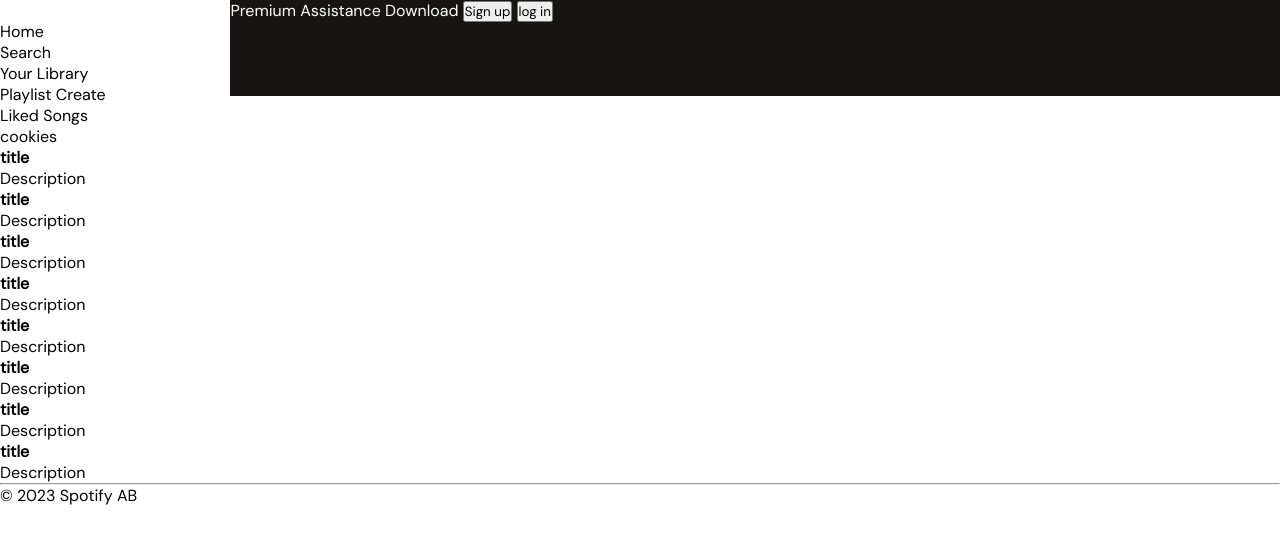
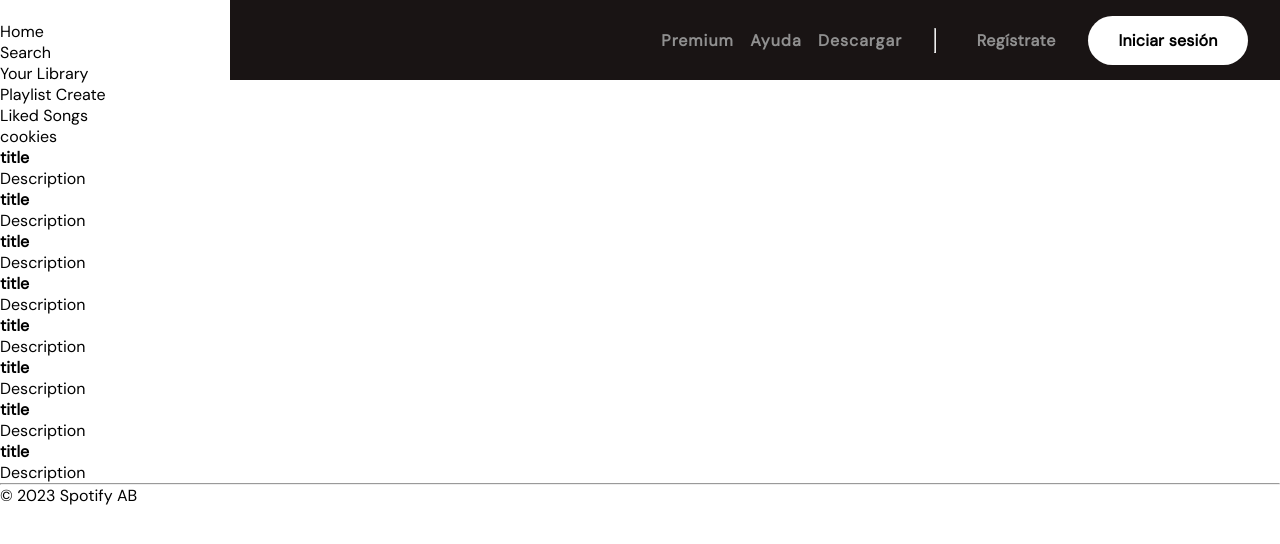
Before and after one commit to DuvanArwenLazar/dusmusic, a PHP site: page / in a window 1280 px wide. Shown: the top 544 px of the page. Run offline with PHP 8.4, Linux system fonts and the light colour scheme.

Commit message:
Navbar Completed

```diff
--- a/Public/Css/index.css
+++ b/Public/Css/index.css
@@ -5,6 +5,7 @@
     --color2: #FFFFFF;
     --color3: #191414;
     --altColor: #535353;
+    --altColor2: #909090;
 }
 
 * {
@@ -14,15 +15,67 @@
     font-family: 'DM Sans', sans-serif;
 }
 
-/* Nav Styles */
+/* --- Nav Styles --- */
 nav {
+    display: flex;
+    align-items: center;
+    justify-content: flex-end;
+
     position: absolute;
     right: 0;
     width: 82%;
-    height: 12%;
+    height: 10%;
 
     background-color: var(--color3);
     color: #fff;
 }
 
 li { display: inline-block; }
+
+.hr { transform: rotate(180deg); }
+
+.line {
+    transform: rotate(180deg);
+    position: relative;
+    margin: 0 24px;
+    height: 25px;
+    top: -7px;
+}
+
+/* Nav Buttons */
+.btn, .t-desc { font-weight: bold; }
+
+.btn {
+    margin-left: 12px;
+    letter-spacing: 0.5px;
+}
+
+.t-desc {
+    position: relative;
+    left: 12px;
+    margin-left: -4px;
+    letter-spacing: 1px;
+}
+
+.btn-login {
+    margin-right: 32px;
+    background-color: var(--color2);
+    color: #000;
+    padding: 14px;
+    border: none;
+    border-radius: 36px;
+    min-width: 160px;
+    font-size: 16px;
+    letter-spacing: 0.2px;
+}
+
+.btn-register, .t-desc {
+    background: none;
+    color: var(--altColor2);
+    margin-right: 16px;
+}
+
+a {text-decoration: none;}
+.btn:hover, .t-desc:hover { transform: scale(1.04, 1.04); }
+.btn-login:hover { opacity: .95; }
+.btn-register:hover, .t-desc:hover { color: var(--color2); }
--- a/index.html
+++ b/index.html
@@ -1,5 +1,5 @@
 <!DOCTYPE html>
-<html lang="en">
+<html lang="es">
 <head>
     <meta charset="UTF-8">
     <meta http-equiv="X-UA-Compatible" content="IE=edge">
@@ -14,17 +14,16 @@
         <p>Lorem, ipsum dolor sit amet consectetur adipisicing elit. At animi commodi laboriosam assumenda velit voluptates.</p>
         <button> Sign up for free </button>
     </div> -->
-    <div class="line"></div>
 
     <nav class="nav">
         <div class="text">
             <ul>
-                <li><p class="t-desc"> Premium </p></li>
-                <li><p class="t-desc"> Assistance </p></li>
-                <li><p class="t-desc"> Download </p></li>
-                <!-- <li><hr class="line"></li> -->
-                <li><button class="btn btn-register"> Sign up </button></li>
-                <li><button class="btn btn-login"> log in </button></li>
+                <li><a href="#"><p class="t-desc"> Premium </p></li></a>
+                <li><a href="#"><p class="t-desc"> Ayuda </p></li></a>
+                <li><a href="#"><p class="t-desc"> Descargar </p></li></a>
+                <li class="hr"><hr class="line"></li>
+                <li><a href="#"><p class="btn btn-register"> Regístrate </p></li></a>
+                <button class="btn btn-login"> Iniciar sesión </button>
             </ul>
 
         </div>
```
